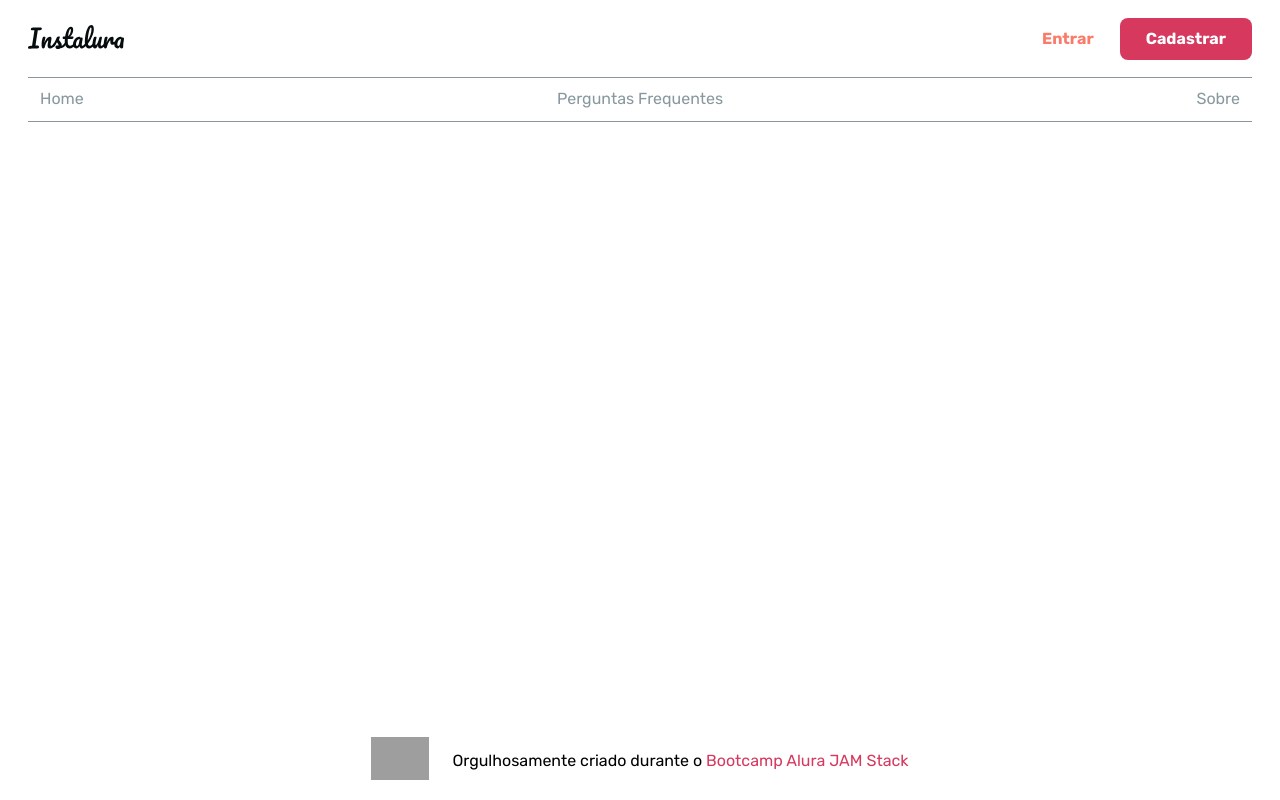
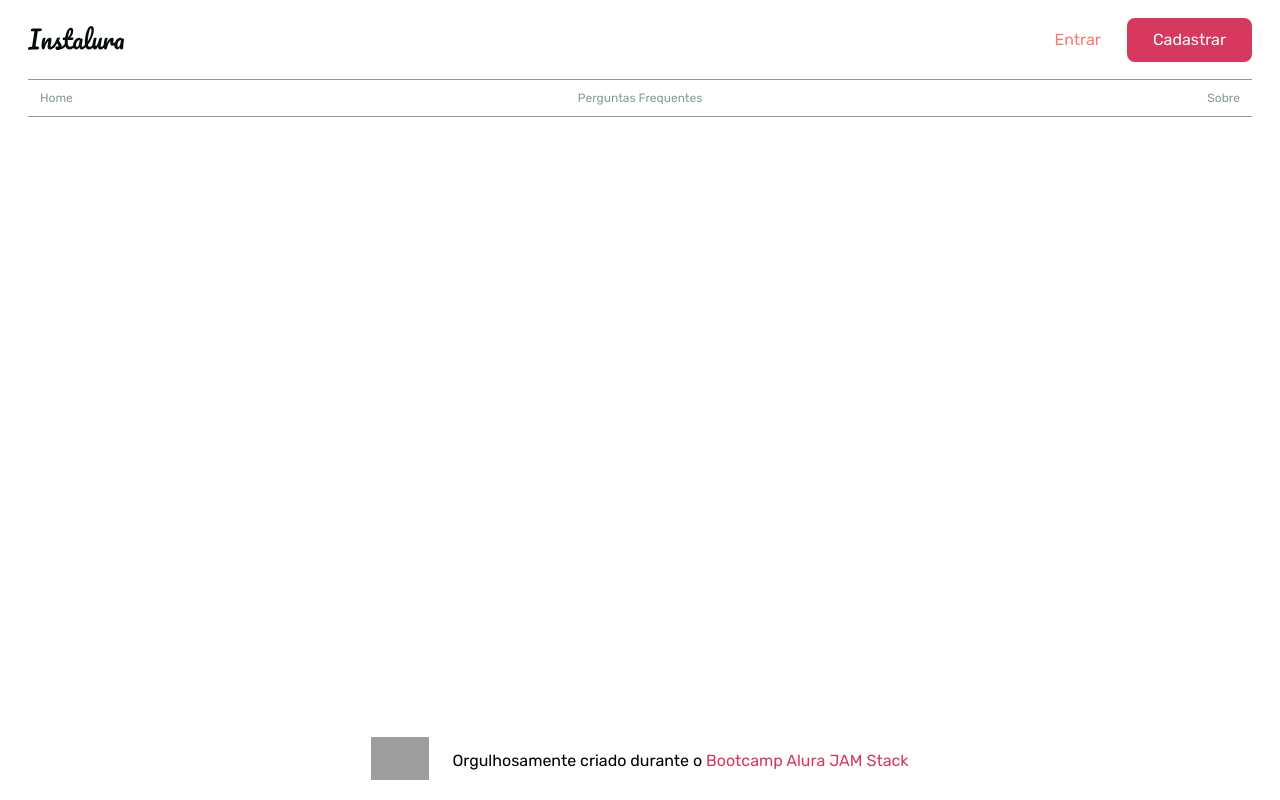
Before and after one commit to thiagoleet/instalura-base, a Next.js app: page / in a window 1280 px wide. Built offline with nearby package versions, Linux system fonts and the light colour scheme; grey boxes are pictures that could not be loaded.

Commit message:
Final Aula 05

```diff
--- a/package.json
+++ b/package.json
@@ -10,6 +10,7 @@
   "dependencies": {
     "lodash": "^4.17.20",
     "next": "latest",
+    "prop-types": "^15.7.2",
     "react": "^16.8.0",
     "react-dom": "^16.8.0",
     "react-is": "^16.8.0",
--- a/src/components/commons/Button/index.js
+++ b/src/components/commons/Button/index.js
@@ -1,16 +1,15 @@
 import styled, { css } from "styled-components";
-import get from "lodash/get";
+import { getColor, getContrastText } from "../../../helpers";
+import { TextStyleVariantsMap } from "../../foundation/Text";
 
 const ButtonGhost = css`
   background-color: transparent;
-  color: ${({ theme, variant }) => get(theme, `colors.${variant}.color`)};
+  color: ${getColor};
 `;
 
 const ButtonDefault = css`
-  background-color: ${({ theme, variant }) =>
-    get(theme, `colors.${variant}.color`)};
-  color: ${({ theme, variant }) =>
-    get(theme, `colors.${variant}.contrastText`)};
+  background-color: ${getColor};
+  color: ${getContrastText};
 `;
 
 export const Button = styled.button`
@@ -21,6 +20,7 @@ export const Button = styled.button`
   opacity: 1;
   transition: ${({ theme }) => theme.transition};
   border-radius: ${({ theme }) => theme.borderRadius};
+  ${TextStyleVariantsMap.paragraph1}
   ${({ $ghost }) => ($ghost ? ButtonGhost : ButtonDefault)}
   &:hover,
   &:focus {
--- a/src/components/commons/Footer/index.js
+++ b/src/components/commons/Footer/index.js
@@ -24,7 +24,7 @@ const FooterWrapper = styled.footer`
   }
 `;
 
-export default function Footer(props) {
+const Footer = (props) => {
   return (
     // eslint-disable-next-line react/jsx-props-no-spreading
     <FooterWrapper {...props}>
@@ -42,4 +42,6 @@ export default function Footer(props) {
       </p>
     </FooterWrapper>
   );
-}
+};
+
+export default Footer;
--- a/src/components/commons/Menu/index.js
+++ b/src/components/commons/Menu/index.js
@@ -2,6 +2,7 @@ import React from "react";
 import { MenuWrapper } from "./styles/MenuWrapper";
 import Logo from "../../../theme/Logo";
 import { Button } from "../Button";
+import Text from "../../foundation/Text";
 
 const Menu = () => {
   const links = [
@@ -28,7 +29,9 @@ const Menu = () => {
         {links.map((link) => {
           return (
             <li key={link.url}>
-              <a href={link.url}>{link.texto}</a>
+              <Text tag="a" variant="smallestException" href={link.url}>
+                {link.texto}
+              </Text>
             </li>
           );
         })}
--- a/src/components/commons/Menu/styles/MenuWrapper.js
+++ b/src/components/commons/Menu/styles/MenuWrapper.js
@@ -1,6 +1,6 @@
 import styled from "styled-components";
 
-export const MenuWrapper = styled.nav`
+const MenuWrapper = styled.nav`
   font-family: "Rubik", sans-serif;
   display: flex;
   align-items: center;
@@ -51,3 +51,5 @@ MenuWrapper.RightSide = styled.div`
   order: 1;
   justify-content: flex-end;
 `;
+
+export { MenuWrapper };
--- /dev/null
+++ b/src/components/foundation/Text/index.js
@@ -0,0 +1,50 @@
+import React from "react";
+import PropTypes from "prop-types";
+import styled, { css } from "styled-components";
+import { getTypographyVariant } from "../../../helpers";
+
+const textStyleVariant = (typographyVariant) => css`
+  font-size: ${typographyVariant.fontSize};
+  line-height: ${typographyVariant.lineHeight};
+  font-weight: ${typographyVariant.fontWeight};
+`;
+
+export const TextStyleVariantsMap = {
+  paragraph1: ({ theme }) => {
+    const variant = "paragraph1";
+    return textStyleVariant(getTypographyVariant(theme, variant));
+  },
+  paragraph2: ({ theme }) => {
+    const variant = "paragraph2";
+    return textStyleVariant(getTypographyVariant(theme, variant));
+  },
+  smallestException: ({ theme }) => {
+    const variant = "smallestException";
+    return textStyleVariant(getTypographyVariant(theme, variant));
+  },
+};
+
+const TextBase = styled.span`
+  ${(props) => TextStyleVariantsMap[props.variant]}
+`;
+
+const Text = ({ tag, variant, children }) => {
+  return (
+    <TextBase as={tag} variant={variant}>
+      {children}
+    </TextBase>
+  );
+};
+
+Text.propTypes = {
+  tag: PropTypes.string.isRequired,
+  variant: PropTypes.string.isRequired,
+  children: PropTypes.node.isRequired,
+};
+
+Text.defaultProps = {
+  tag: "span",
+  variant: "paragraph1",
+};
+
+export default Text;
--- /dev/null
+++ b/src/helpers/index.js
@@ -0,0 +1,10 @@
+import get from "lodash/get";
+
+export const getColor = ({ theme, variant }) =>
+  get(theme, `colors.${variant}.color`);
+
+export const getContrastText = ({ theme, variant }) =>
+  get(theme, `colors.${variant}.contrastText`);
+
+export const getTypographyVariant = (theme, variant = "paragraph1") =>
+  get(theme, `typographyVariants.${variant}`);
--- a/src/theme/index.js
+++ b/src/theme/index.js
@@ -1,3 +1,5 @@
+import { typographyVariants } from "./typographyVariants";
+
 export const colors = {
   background: {
     light: {
@@ -41,6 +43,7 @@ export const colors = {
 
 export default {
   colors,
+  typographyVariants,
   borderRadius: "8px",
   transition: "200ms ease-in-out",
   fontFamily: "'Rubik', sans-serif",
--- /dev/null
+++ b/src/theme/typographyVariants.js
@@ -0,0 +1,37 @@
+export const typographyVariants = {
+  // [title]
+  title: {
+    fontSize: "32px",
+    fontWeight: "700",
+    lineHeight: 1.25, // 125%
+  },
+  titleXS: {
+    fontSize: "24px",
+    fontWeight: "500",
+    lineHeight: 1.25, // 125%
+  },
+  // [subTitle]
+  subTitle: {
+    fontSize: "24px",
+    fontWeight: "500",
+    lineHeight: 1.25, // 125%
+  },
+  // [paragraph1]
+  paragraph1: {
+    fontSize: "16px",
+    fontWeight: "400",
+    lineHeight: 1.25, // 125%
+  },
+  // [paragraph2]
+  paragraph2: {
+    fontSize: "14px",
+    fontWeight: "400",
+    lineHeight: 1.25, // 125%
+  },
+  // [smallestException]
+  smallestException: {
+    fontSize: "12px",
+    fontWeight: "400",
+    lineHeight: 1, // 100%
+  },
+};
```
Also changed, not shown: 1 other file (tests, documents, lock files or other folders).
